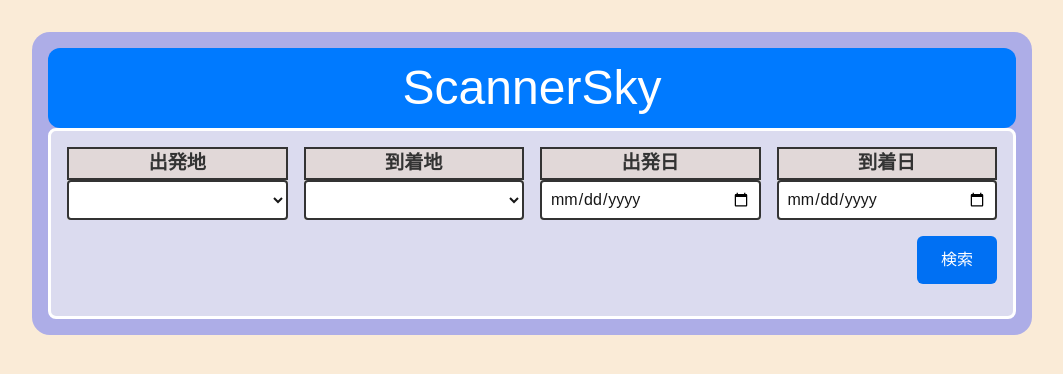
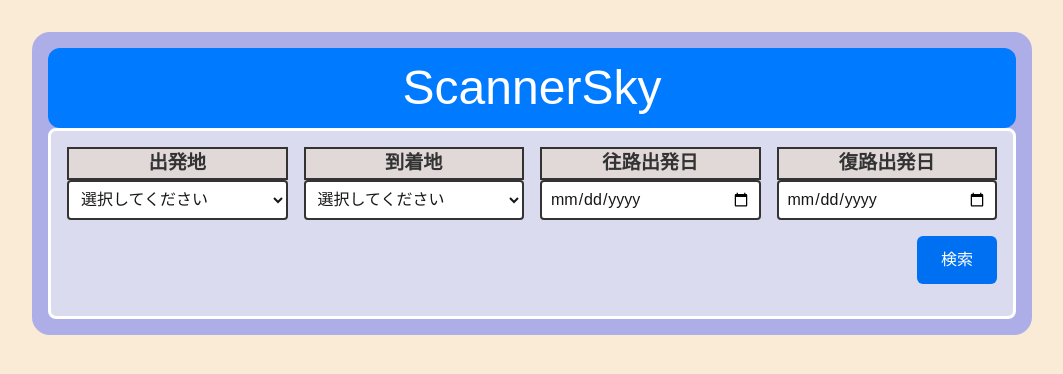
Before and after one commit to OnoHibiki/flights-ui, a Next.js app: page / in a window 1280 px wide. Shown: the top 374 px of the page, without its empty margins (108-1171 px from the left). Built offline with nearby package versions, Linux system fonts and the light colour scheme.

Commit message:
往路、復路表記に。日付選択制約も追加

```diff
--- a/src/components/FlightSearchForm.tsx
+++ b/src/components/FlightSearchForm.tsx
@@ -24,6 +24,9 @@ const FlightSearchForm : React.FC = () => {
     const[returnDay,setReturnDay] = useState("");
     const [results, setResults] = useState<Flight[]>([]);
 
+    const uniqueFroms = Array.from(new Set(flights.map(f => f.from)));
+    const uniqueTos = Array.from(new Set(flights.map(f => f.to)));
+
 
     const handleSubmit = (e: React.FormEvent) =>{
         e.preventDefault();
@@ -43,24 +46,39 @@ const FlightSearchForm : React.FC = () => {
 
     return(
         <form onSubmit={handleSubmit} className={styles.container}>
+
+            {/* 出発地 */}
             <div className={styles.field}>
-                <label htmlFor="form">出発地</label>
-                <select id="from" value={from} onChange={e => setFrom(e.target.value)} className={styles.select}>...</select>
+                <label htmlFor="from">出発地</label>
+                <select id="from" value={from} onChange={e => setFrom(e.target.value)} className={styles.select}>
+                    <option value="">選択してください</option>
+                    {uniqueFroms.map((city , index) => (
+                        <option key={index} value={city}>{city}</option>
+                    ))}
+                </select>
             </div>
 
+            {/* 到着地 */}
             <div className={styles.field}>
                 <label htmlFor="to">到着地</label>
-                <select id="to" value={to} onChange={e => setTo(e.target.value)} className={styles.select}>...</select>
+                <select id="to" value={to} onChange={e => setTo(e.target.value)} className={styles.select}>
+                    <option value="">選択してください</option>
+                    {uniqueTos.map((city , index) => (
+                        <option key={index} value={city}>{city}</option>
+                    ))}
+                </select>
             </div>
 
+            {/* 往路 */}
             <div className={styles.field}>
-                <label htmlFor="departureDay">出発日</label>
-                <input type="date" id="departureDay" value={departureDay} onChange={e => setDepartureDay(e.target.value)} className={styles.dateInput} />
+                <label htmlFor="departureDay">往路出発日</label>
+                <input type="date" id="departureDay" value={departureDay} onChange={e => setDepartureDay(e.target.value)} min={new Date().toISOString().split("T")[0]} className={styles.dateInput} />
             </div>
 
+            {/* 復路 */}
             <div className={styles.field}>
-                <label htmlFor="returnDay">到着日</label>
-                <input type="date" id="returnDay" value={returnDay} onChange={e => setReturnDay(e.target.value)} className={styles.dateInput}/>
+                <label htmlFor="returnDay">復路出発日</label>
+                <input type="date" id="returnDay" value={returnDay} onChange={e => setReturnDay(e.target.value)} min={departureDay ? new Date(new Date(departureDay).getTime() + 86400000).toISOString().split("T")[0] :new Date().toISOString().split("T")[0]}  className={styles.dateInput}/>
             </div>
 
             <button type="submit" className={styles.button}>検索</button>
```
